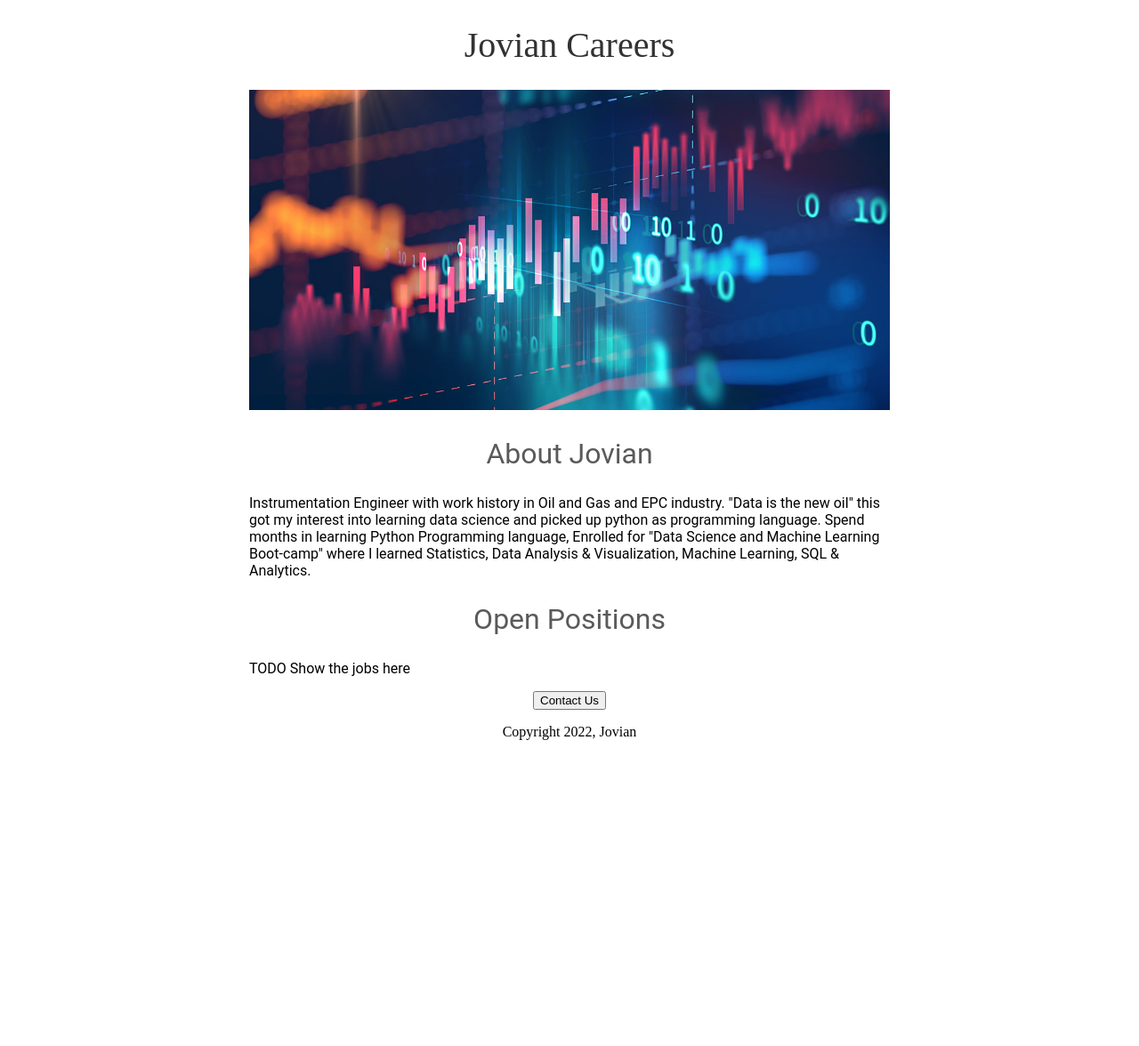
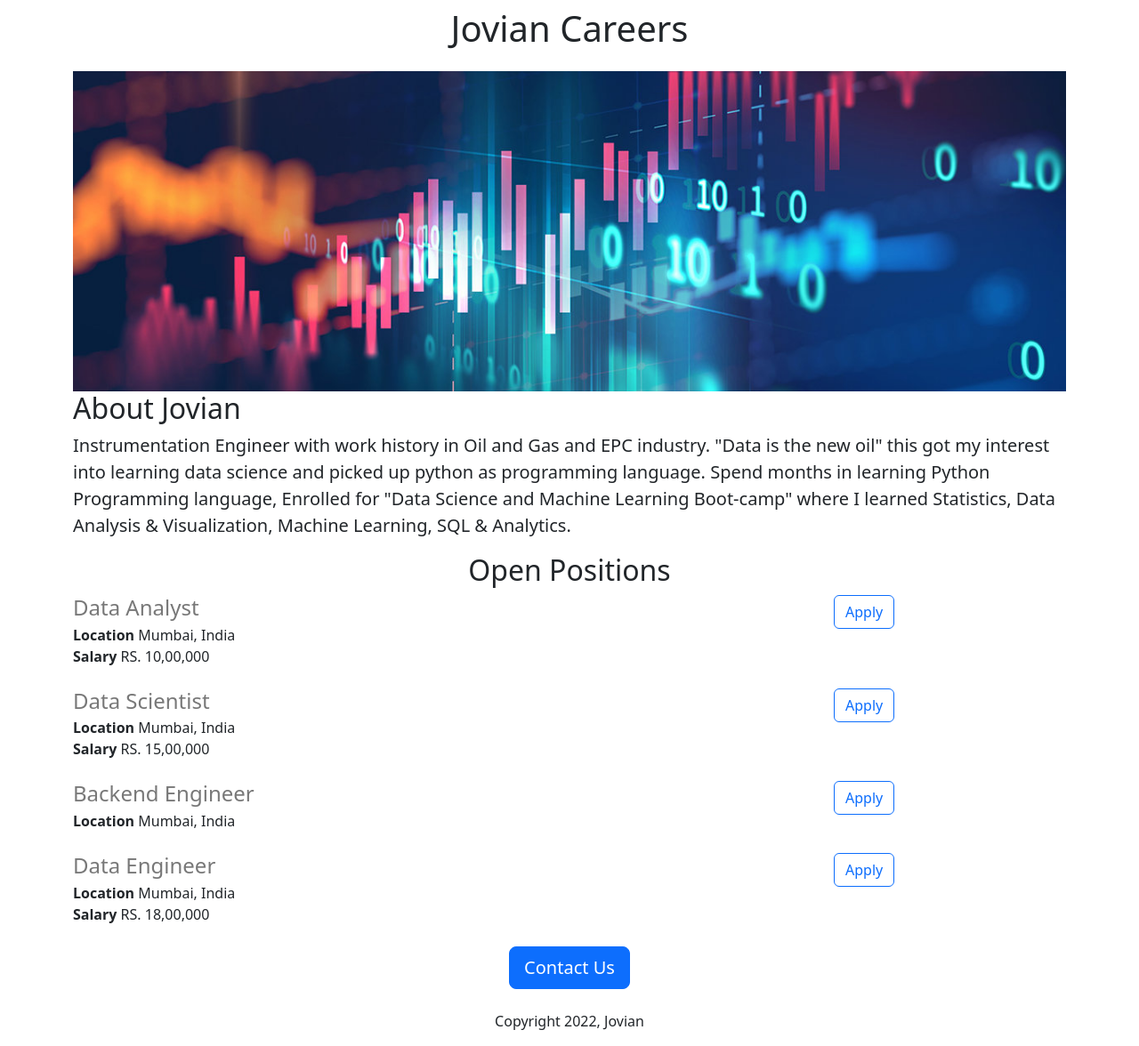
Before and after one commit to sachinmore57/jovian-careers-website, a Flask app: page / in a window 1280 px wide. Shown: the whole page at 89% size. Before the commit the page ends 832 px from the top, so only its background shows below. Run offline with Flask 2, Linux system fonts and the light colour scheme.

Commit message:
added dynamic data and api route

```diff
--- a/app.py
+++ b/app.py
@@ -1,10 +1,43 @@
-from flask import Flask, render_template
+from flask import Flask, render_template, jsonify
 
 app = Flask(__name__)
+JOBS = [
+  {
+    'id':1,
+    'title':'Data Analyst',
+    'location': 'Mumbai, India',
+    'salary': 'RS. 10,00,000'
+  },
+
+  {
+    'id':2,
+    'title':'Data Scientist',
+    'location': 'Mumbai, India',
+    'salary': 'RS. 15,00,000'
+  },
+
+  {
+      'id':3,
+      'title': 'Backend Engineer',
+      'location': 'Mumbai, India'
+    },
+
+  {
+      'id':4,
+      'title':'Data Engineer',
+      'location': 'Mumbai, India',
+      'salary': 'RS. 18,00,000'
+    }
+]
+
 
 @app.route("/")
 def hello_world():
-  return render_template('home.html')
+  return render_template('home.html', jobs=JOBS, company_name = 'Jovian')
+
+@app.route("/api/jobs")
+def list_jobs():
+  return jsonify(JOBS)
 
 if __name__ == "__main__":
   app.run(host = '0.0.0.0', debug=True)
--- a/templates/home.html
+++ b/templates/home.html
@@ -2,52 +2,36 @@
 <html>
   <head>
     <title> Jovian Careers </title>
+    <meta charset="utf-8">
+    <meta name="viewport" content="width=device-width, initial-scale=1">
+    <link href="https://cdn.jsdelivr.net/npm/bootstrap@5.2.0/dist/css/bootstrap.min.css" rel="stylesheet" integrity="sha384-gH2yIJqKdNHPEq0n4Mqa/HGKIhSkIHeL5AyhkYV8i59U5AR6csBvApHHNl/vI1Bx" crossorigin="anonymous">
     <style>
-      h1 {
-        font-size : 40px;
-        font-family : Roberto;
-        font-weight : normal;
-        color : rgb(50,50,50);
-        text-align : center;
-      }
-
       #banner {
-        width : 100%;
         height : 360px;
-        object-fit : cover;
-      }
-      h2 {
-        font-size : 32px;
-        font-family: Roboto;
-        color: rgb(90,90,90);
-        text-align: center;
-        font-weight: normal;
-      }
-
-      .bodytext {
-        font-family: Roboto;
-        color: ; : rgb(70,70,70)
-      }
-      #container {
-        max-width: 720px;
-        margin: 0 auto 0 auto;
+        width :100%;
+        object-fit: cover;
       }
     </style>
 
+
   </head>
   <body>
-    <div id="container">
-      <h1> Jovian Careers</h1>
-      <img id = "banner" src = "https://jovian-careers-website.sachinmore6.repl.co/static/banner.jpeg">
+    <div class = "container">
+      <h1 class="text-center mt-2 mb-4">{{company_name}} Careers</h1>
+      <img class = "img-fluid" id = "banner" src = "https://jovian-careers-website.sachinmore6.repl.co/static/banner.jpeg">
       <h2> About Jovian</h2>
-      <p class= "bodytext">
+      <p class = "lead">
         Instrumentation Engineer with work history in Oil and Gas and EPC industry. "Data is the new oil" this got my interest into learning data science and picked up python as programming language. Spend months in learning Python Programming language, Enrolled for "Data Science and Machine Learning Boot-camp" where I learned Statistics, Data Analysis & Visualization, Machine Learning, SQL & Analytics.
       </p>
-      <h2>Open Positions</h2>
-      <p class = "bodytext">TODO Show the jobs here </p>
-      <div style = 'text-align:center;'>
-        <button>Contact Us</button>
-        <p> Copyright 2022, Jovian</p>
+      <h2 class = "text-center mt-2">Open Positions</h2>
+      <div>
+        {% for job in jobs %}
+         {% include 'jobitem.html' %}
+        {% endfor %}
+      </div>
+      <div class = 'text-center'>
+        <button class = "btn btn-primary btn-lg">Contact Us</button>
+        <p class="mt-4"> Copyright 2022, Jovian</p>
       </div >
     <div>
   </body>
--- /dev/null
+++ b/templates/jobitem.html
@@ -0,0 +1,16 @@
+<div class="boder-bottom row" style="margin-bottom:16px; padding-bottom:8px" >
+  <div class = "col-9">
+    <h4
+      style = "color:rgb(120,120,120); margin-bottom:4px;">
+      {{job['title']}}</h4>
+    <div>
+      <b>Location</b> {{job['location']}}               </div>
+    {% if 'salary' in job%}
+    <div>
+      <b>Salary</b> {{job['salary']}}                   </div>
+    {%endif%}
+  </div>
+  <div class="col-3">
+    <button type="button" class= "btn btn-outline-primary"> Apply </button>
+  </div>
+</div>
```
